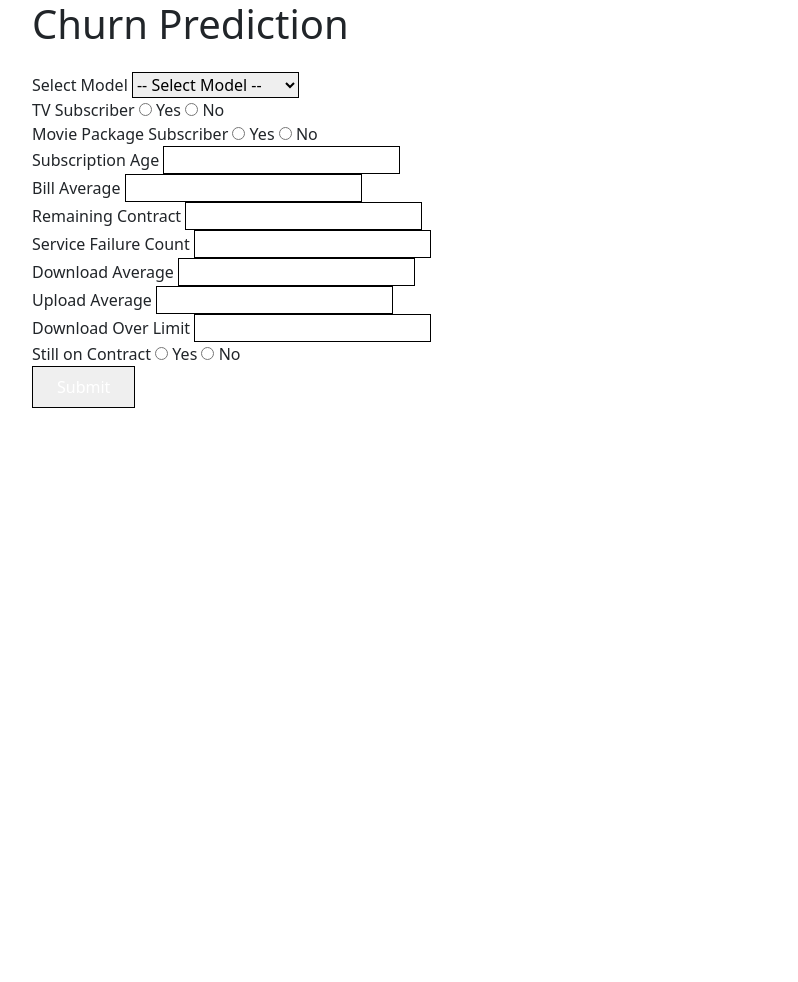
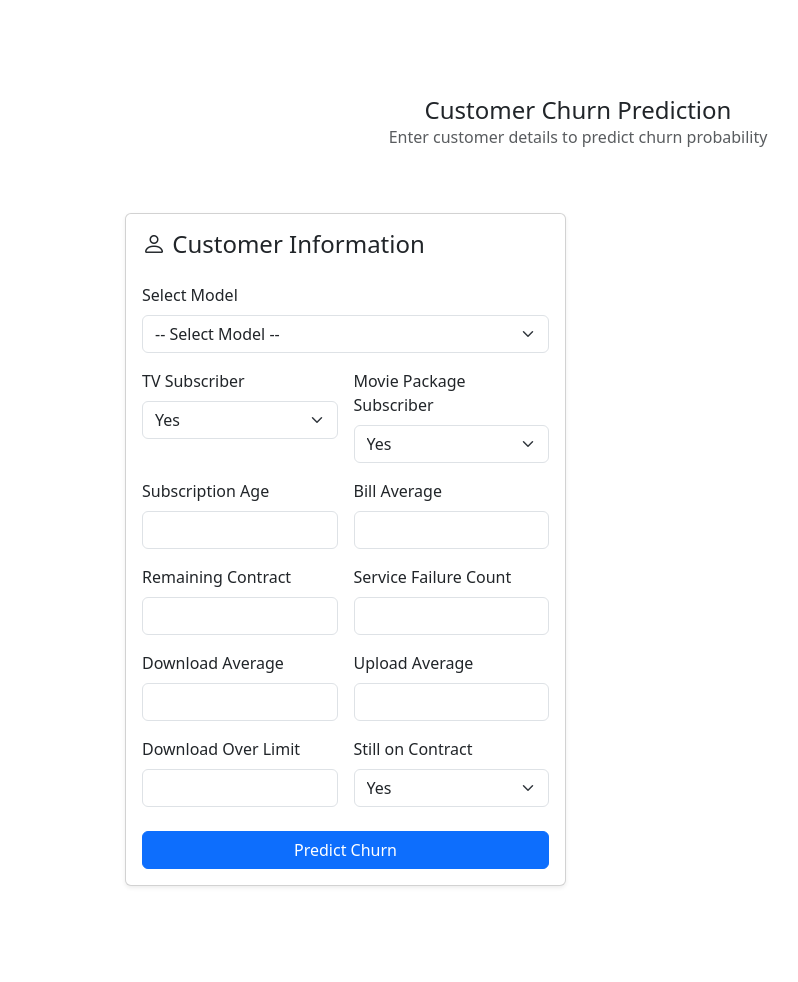
Before and after one commit to vincentalexx/GUI-Churn, a Django app: page / in a window 1280 px wide. Shown: the whole page, without its empty margins (62-860 px from the left). Before the commit the page ends 408 px from the top, so only its background shows below. Run offline with Django 5.2, Linux system fonts and the light colour scheme; parts of the project's set-up code (start-up, migrations or seed data) failed here and were passed over.

Commit message:
Update Form

```diff
--- a/main/templates/base.html
+++ b/main/templates/base.html
@@ -3,16 +3,30 @@
   <head>
     <meta charset="UTF-8" />
     <meta name="viewport" content="width=device-width, initial-scale=1.0" />
-    <title>
-        Churn Prediction
-    </title>
-    <link href="https://cdn.jsdelivr.net/npm/bootstrap@5.3.6/dist/css/bootstrap.min.css" rel="stylesheet" integrity="sha384-4Q6Gf2aSP4eDXB8Miphtr37CMZZQ5oXLH2yaXMJ2w8e2ZtHTl7GptT4jmndRuHDT" crossorigin="anonymous">
+    <title>Churn Prediction</title>
+
+    <!-- Bootstrap CSS -->
+    <link
+      href="https://cdn.jsdelivr.net/npm/bootstrap@5.3.6/dist/css/bootstrap.min.css"
+      rel="stylesheet"
+      integrity="sha384-4Q6Gf2aSP4eDXB8Miphtr37CMZZQ5oXLH2yaXMJ2w8e2ZtHTl7GptT4jmndRuHDT"
+      crossorigin="anonymous"
+    />
+
+    <!-- Bootstrap Icons -->
+    <link
+      href="https://cdn.jsdelivr.net/npm/bootstrap-icons@1.10.5/font/bootstrap-icons.css"
+      rel="stylesheet"
+    />
   </head>
   <body>
-    <div class="container flex flex-col justify-center items-center">{% block content %} {% endblock %}</div>
+    <div class="container py-5">{% block content %} {% endblock %}</div>
 
-    <script src="https://cdn.jsdelivr.net/npm/@popperjs/core@2.11.8/dist/umd/popper.min.js" integrity="sha384-I7E8VVD/ismYTF4hNIPjVp/Zjvgyol6VFvRkX/vR+Vc4jQkC+hVqc2pM8ODewa9r" crossorigin="anonymous"></script>
-    <script src="https://cdn.jsdelivr.net/npm/bootstrap@5.3.6/dist/js/bootstrap.min.js" integrity="sha384-RuyvpeZCxMJCqVUGFI0Do1mQrods/hhxYlcVfGPOfQtPJh0JCw12tUAZ/Mv10S7D" crossorigin="anonymous"></script>
-
+    <!-- Bootstrap Bundle JS (with Popper) -->
+    <script
+      src="https://cdn.jsdelivr.net/npm/bootstrap@5.3.6/dist/js/bootstrap.bundle.min.js"
+      integrity="sha384-RuyvpeZCxMJCqVUGFI0Do1mQrods/hhxYlcVfGPOfQtPJh0JCw12tUAZ/Mv10S7D"
+      crossorigin="anonymous"
+    ></script>
   </body>
 </html>
--- a/main/templates/main.html
+++ b/main/templates/main.html
@@ -1,17 +1,33 @@
 {% extends "base.html" %}
 
 {% block content %}
-    <div class="container flex flex-col justify-center px-16">
-        <h1 class="mb-4 text-2xl">Churn Prediction</h1>
+<div class="container py-5">
+    <div class="row justify-content-center">
+        <div class="col-lg-10">
+            <div class="row g-4">
+                <div class="text-center mb-4">
+                    <h4 class="card-title">Customer Churn Prediction</h4>
+                    <p class="text-muted">Enter customer details to predict churn probability</p>
+                </div>
 
-        <form action="" method="POST" enctype="multipart/form-data" class="flex flex-col gap-4 w-full max-w-md">
+                <!-- Form Input -->
+                <div class="col-md-6">
+                    <div class="card shadow-sm">
+                        <div class="card-body">
+                            <h4 class="card-title mb-4">
+                                <i class="bi bi-person"></i>
+                                Customer Information
+                              </h4>
+
+
+                            <form action="" method="POST" enctype="multipart/form-data">
                                 {% csrf_token %}
 
-            <div class="input-field flex item-center gap-4">
-                <label for="select_model">Select Model</label>
-                <select name="select_model" id="select_model" class="border border-black" required>
-                    <option value="" disabled {% if not selected_model %} selected {% endif %}>-- Select Model --</option>
-                    <option value="logistic_regression" {% if selected_model == "Logistic Regression" %} selected {% endif %}>Logistic Regression</option>
+                                <div class="mb-3">
+                                    <label for="select_model" class="form-label">Select Model</label>
+                                    <select class="form-select" name="select_model" id="select_model" required>
+                                        <option disabled {% if not selected_model %}selected{% endif %}>-- Select Model --</option>
+                                        <option value="logistic_regression" {% if selected_model == "Logistic Regression" %}selected{% endif %}>Logistic Regression</option>
                                         <option value="decision_tree" {% if selected_model == "Decision Tree" %} selected {% endif %}>Decision Tree</option>
                                         <option value="random_forest" {% if selected_model == "Random Forest" %} selected {% endif %}>Random Forest</option>
                                         <option value="adaboost" {% if selected_model == "ADA Boost" %} selected {% endif %}>ADA Boost</option>
@@ -22,64 +38,110 @@
                                     </select>
                                 </div>
 
-            <div class="input-field flex item-center gap-4">
-                <label for="">TV Subscriber</label>
-                <input type="radio" name="tv_subscriber" id="tv_subscriber_yes" value="1">
-                <label for="tv_subscriber_yes">Yes</label>
-                <input type="radio" name="tv_subscriber" id="tv_subscriber_no" value="0">
-                <label for="tv_subscriber_no">No</label>
-            </div>
-            <div class="input-field flex item-center gap-4">
-                <label for="">Movie Package Subscriber</label>
-                <input type="radio" name="movie_subscriber" id="movie_subscriber_yes" value="1">
-                <label for="movie_subscriber_yes">Yes</label>
-                <input type="radio" name="movie_subscriber" id="movie_subscriber_no" value="0">
-                <label for="movie_subscriber_no">No</label>
-            </div>
-            <div class="input-field flex item-center gap-4">
-                <label for="subscription_age">Subscription Age</label>
-                <input type="text" id="subscription_age" name="subscription_age"  class="border border-black">
-            </div>
-            <div class="input-field flex item-center gap-4">
-                <label for="bill_avg">Bill Average</label>
-                <input type="text" id="bill_avg" name="bill_avg"  class="border border-black">
-            </div>
-            <div class="input-field flex item-center gap-4">
-                <label for="remaining_contract">Remaining Contract</label>
-                <input type="text" id="remaining_contract" name="remaining_contract"  class="border border-black">
-            </div>
-            <div class="input-field flex item-center gap-4">
-                <label for="service_failure_count">Service Failure Count</label>
-                <input type="text" id="service_failure_count" name="service_failure_count"  class="border border-black">
-            </div>
-            <div class="input-field flex item-center gap-4">
-                <label for="download_avg">Download Average</label>
-                <input type="text" id="download_avg" name="download_avg"  class="border border-black">
-            </div>
-            <div class="input-field flex item-center gap-4">
-                <label for="upload_avg">Upload Average</label>
-                <input type="text" id="upload_avg" name="upload_avg"  class="border border-black">
-            </div>
-            <div class="input-field flex item-center gap-4">
-                <label for="download_over_limit">Download Over Limit</label>
-                <input type="text" id="download_over_limit" name="download_over_limit"  class="border border-black">
-            </div>
-            <div class="input-field flex item-center gap-4">
-                <label for="contract">Still on Contract</label>
-                <input type="radio" name="contract" id="contract_yes" value="1">
-                <label for="contract_yes">Yes</label>
-                <input type="radio" name="contract" id="contract_no" value="0">
-                <label for="contract_no">No</label>
+                                <div class="row g-3">
+                                    <div class="col-md-6">
+                                        <label class="form-label">TV Subscriber</label>
+                                        <select name="tv_subscriber" class="form-select">
+                                            <option value="1">Yes</option>
+                                            <option value="0">No</option>
+                                        </select>
                                     </div>
 
-            <input type="submit" name="submit" id="submit" value="Submit" class="border border-black bg-blue-500 text-white px-4 py-2 cursor-pointer">
+                                    <div class="col-md-6">
+                                        <label class="form-label">Movie Package Subscriber</label>
+                                        <select name="movie_subscriber" class="form-select">
+                                            <option value="1">Yes</option>
+                                            <option value="0">No</option>
+                                        </select>
+                                    </div>
+
+                                    <div class="col-md-6">
+                                        <label class="form-label">Subscription Age</label>
+                                        <input type="text" class="form-control" name="subscription_age">
+                                    </div>
+
+                                    <div class="col-md-6">
+                                        <label class="form-label">Bill Average</label>
+                                        <input type="text" class="form-control" name="bill_avg">
+                                    </div>
+
+                                    <div class="col-md-6">
+                                        <label class="form-label">Remaining Contract</label>
+                                        <input type="text" class="form-control" name="remaining_contract">
+                                    </div>
+
+                                    <div class="col-md-6">
+                                        <label class="form-label">Service Failure Count</label>
+                                        <input type="text" class="form-control" name="service_failure_count">
+                                    </div>
+
+                                    <div class="col-md-6">
+                                        <label class="form-label">Download Average</label>
+                                        <input type="text" class="form-control" name="download_avg">
+                                    </div>
+
+                                    <div class="col-md-6">
+                                        <label class="form-label">Upload Average</label>
+                                        <input type="text" class="form-control" name="upload_avg">
+                                    </div>
+
+                                    <div class="col-md-6">
+                                        <label class="form-label">Download Over Limit</label>
+                                        <input type="text" class="form-control" name="download_over_limit">
+                                    </div>
+
+                                    <div class="col-md-6">
+                                        <label class="form-label">Still on Contract</label>
+                                        <select name="contract" class="form-select">
+                                            <option value="1">Yes</option>
+                                            <option value="0">No</option>
+                                        </select>
+                                    </div>
+                                </div>
+
+                                <div class="mt-4">
+                                    <button type="submit" class="btn btn-primary w-100">Predict Churn</button>
+                                </div>
                             </form>
+                        </div>
+                    </div>
+                </div>
 
+                <!-- Prediction Result -->
                 {% if result %}
-            <div class="mt-4 p-4 border border-black bg-gray-100">
-                <h2 class="text-lg font-bold">Prediction Result using {{ selected_model }}</h2>
-                <p>{{ result }}</p>
+                <div class="col-md-6">
+                    <div class="card shadow-sm h-100">
+                        <div class="card-body">
+
+                            <h5 class="card-title mb-4"><i class="bi bi-graph-up-arrow me-2"></i>Prediction Result</h5>
+                            <div class="text-center mb-3">
+                                <h2 class="text-success fw-bold">{{ result.probability }}%</h2>
+                                <span class="badge bg-warning text-dark">{{ result.risk_level }}</span>
+                            </div>
+
+                            <div class="mb-3">
+                                <h6>Summary</h6>
+                                <p class="text-muted">
+                                    This customer has a <strong>{{ result.probability }}%</strong> probability of churning.
+                                    {{ result.summary }}
+                                </p>
+                            </div>
+
+                            <div>
+                                <h6>Recommended Actions</h6>
+                                <ul class="list-unstyled ms-2">
+                                    {% for action in result.recommendations %}
+                                        <li>• {{ action }}</li>
+                                    {% endfor %}
+                                </ul>
+                            </div>
+                        </div>
+                    </div>
                 </div>
                 {% endif %}
+
+            </div>
+        </div>
+    </div>
 </div>
 {% endblock %}
```
Also changed, not shown: db.sqlite3. Lines whose indentation alone changed are shown as unchanged.
